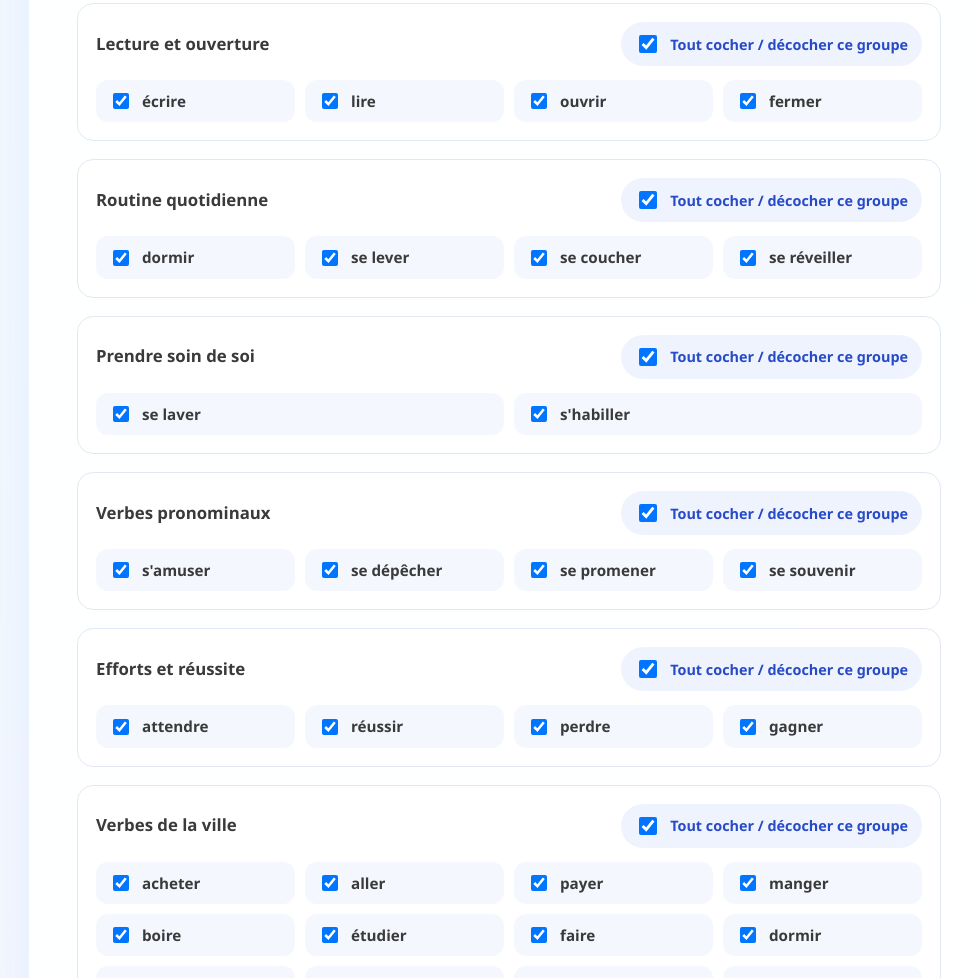
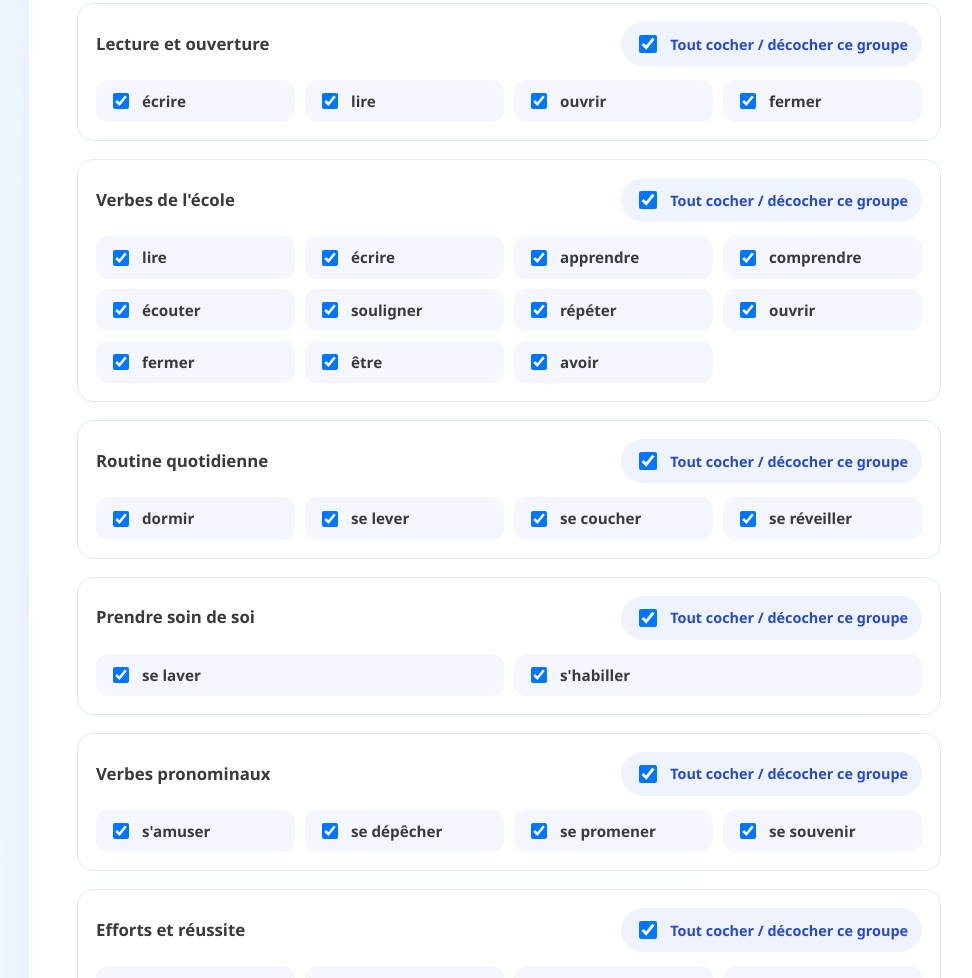
Before and after one commit to audiophrases/conjugaisons, a plain HTML site: page index.html in a window 1280 px wide. Shown: the part 1856-2834 px from the top of the page, without its empty margins (131-1103 px from the left). Drawn offline with Linux system fonts and the light colour scheme.

Commit message:
Add school verbs group and conjugations

```diff
--- a/index.html
+++ b/index.html
@@ -631,6 +631,10 @@
           verbs: ['écrire', 'lire', 'ouvrir', 'fermer'],
         },
         {
+          title: "Verbes de l'école",
+          verbs: ['lire', 'écrire', 'apprendre', 'comprendre', 'écouter', 'souligner', 'répéter', 'ouvrir', 'fermer', 'être', 'avoir'],
+        },
+        {
           title: 'Routine quotidienne',
           verbs: ['dormir', 'se lever', 'se coucher', 'se réveiller'],
         },
@@ -977,6 +981,20 @@
           futur: { je: 'couperai', tu: 'couperas', il: 'coupera', nous: 'couperons', vous: 'couperez', ils: 'couperont' },
           passe_compose: { je: 'ai coupé', tu: 'as coupé', il: 'a coupé', nous: 'avons coupé', vous: 'avez coupé', ils: 'ont coupé' },
           conditionnel: { je: 'couperais', tu: 'couperais', il: 'couperait', nous: 'couperions', vous: 'couperiez', ils: 'couperaient' },
+        },
+        'souligner': {
+          present: { je: 'souligne', tu: 'soulignes', il: 'souligne', nous: 'soulignons', vous: 'soulignez', ils: 'soulignent' },
+          imparfait: { je: 'soulignais', tu: 'soulignais', il: 'soulignait', nous: 'soulignions', vous: 'souligniez', ils: 'soulignaient' },
+          futur: { je: 'soulignerai', tu: 'souligneras', il: 'soulignera', nous: 'soulignerons', vous: 'soulignerez', ils: 'souligneront' },
+          passe_compose: { je: 'ai souligné', tu: 'as souligné', il: 'a souligné', nous: 'avons souligné', vous: 'avez souligné', ils: 'ont souligné' },
+          conditionnel: { je: 'soulignerais', tu: 'soulignerais', il: 'soulignerait', nous: 'soulignerions', vous: 'souligneriez', ils: 'souligneraient' },
+        },
+        'répéter': {
+          present: { je: 'répète', tu: 'répètes', il: 'répète', nous: 'répétons', vous: 'répétez', ils: 'répètent' },
+          imparfait: { je: 'répétais', tu: 'répétais', il: 'répétait', nous: 'répétions', vous: 'répétiez', ils: 'répétaient' },
+          futur: { je: 'répéterai', tu: 'répéteras', il: 'répétera', nous: 'répéterons', vous: 'répéterez', ils: 'répéteront' },
+          passe_compose: { je: 'ai répété', tu: 'as répété', il: 'a répété', nous: 'avons répété', vous: 'avez répété', ils: 'ont répété' },
+          conditionnel: { je: 'répéterais', tu: 'répéterais', il: 'répéterait', nous: 'répéterions', vous: 'répéteriez', ils: 'répéteraient' },
         },
         'choisir': {
           present: { je: 'choisis', tu: 'choisis', il: 'choisit', nous: 'choisissons', vous: 'choisissez', ils: 'choisissent' },
@@ -1175,6 +1193,8 @@
         'habiter': { je: 'habite', tu: 'habites', il: 'habite', nous: 'habitions', vous: 'habitiez', ils: 'habitent' },
         'regarder': { je: 'regarde', tu: 'regardes', il: 'regarde', nous: 'regardions', vous: 'regardiez', ils: 'regardent' },
         'écouter': { je: 'écoute', tu: 'écoutes', il: 'écoute', nous: 'écoutions', vous: 'écoutiez', ils: 'écoutent' },
+        'souligner': { je: 'souligne', tu: 'soulignes', il: 'souligne', nous: 'soulignions', vous: 'souligniez', ils: 'soulignent' },
+        'répéter': { je: 'répète', tu: 'répètes', il: 'répète', nous: 'répétions', vous: 'répétiez', ils: 'répètent' },
         'manger': { je: 'mange', tu: 'manges', il: 'mange', nous: 'mangions', vous: 'mangiez', ils: 'mangent' },
         'nager': { je: 'nage', tu: 'nages', il: 'nage', nous: 'nagions', vous: 'nagiez', ils: 'nagent' },
         'boire': { je: 'boive', tu: 'boives', il: 'boive', nous: 'buvions', vous: 'buviez', ils: 'boivent' },
@@ -1246,6 +1266,8 @@
         'habiter': { je: 'aie habité', tu: 'aies habité', il: 'ait habité', nous: 'ayons habité', vous: 'ayez habité', ils: 'aient habité' },
         'regarder': { je: 'aie regardé', tu: 'aies regardé', il: 'ait regardé', nous: 'ayons regardé', vous: 'ayez regardé', ils: 'aient regardé' },
         'écouter': { je: 'aie écouté', tu: 'aies écouté', il: 'ait écouté', nous: 'ayons écouté', vous: 'ayez écouté', ils: 'aient écouté' },
+        'souligner': { je: 'aie souligné', tu: 'aies souligné', il: 'ait souligné', nous: 'ayons souligné', vous: 'ayez souligné', ils: 'aient souligné' },
+        'répéter': { je: 'aie répété', tu: 'aies répété', il: 'ait répété', nous: 'ayons répété', vous: 'ayez répété', ils: 'aient répété' },
         'manger': { je: 'aie mangé', tu: 'aies mangé', il: 'ait mangé', nous: 'ayons mangé', vous: 'ayez mangé', ils: 'aient mangé' },
         'boire': { je: 'aie bu', tu: 'aies bu', il: 'ait bu', nous: 'ayons bu', vous: 'ayez bu', ils: 'aient bu' },
         'étudier': { je: 'aie étudié', tu: 'aies étudié', il: 'ait étudié', nous: 'ayons étudié', vous: 'ayez étudié', ils: 'aient étudié' },
```
